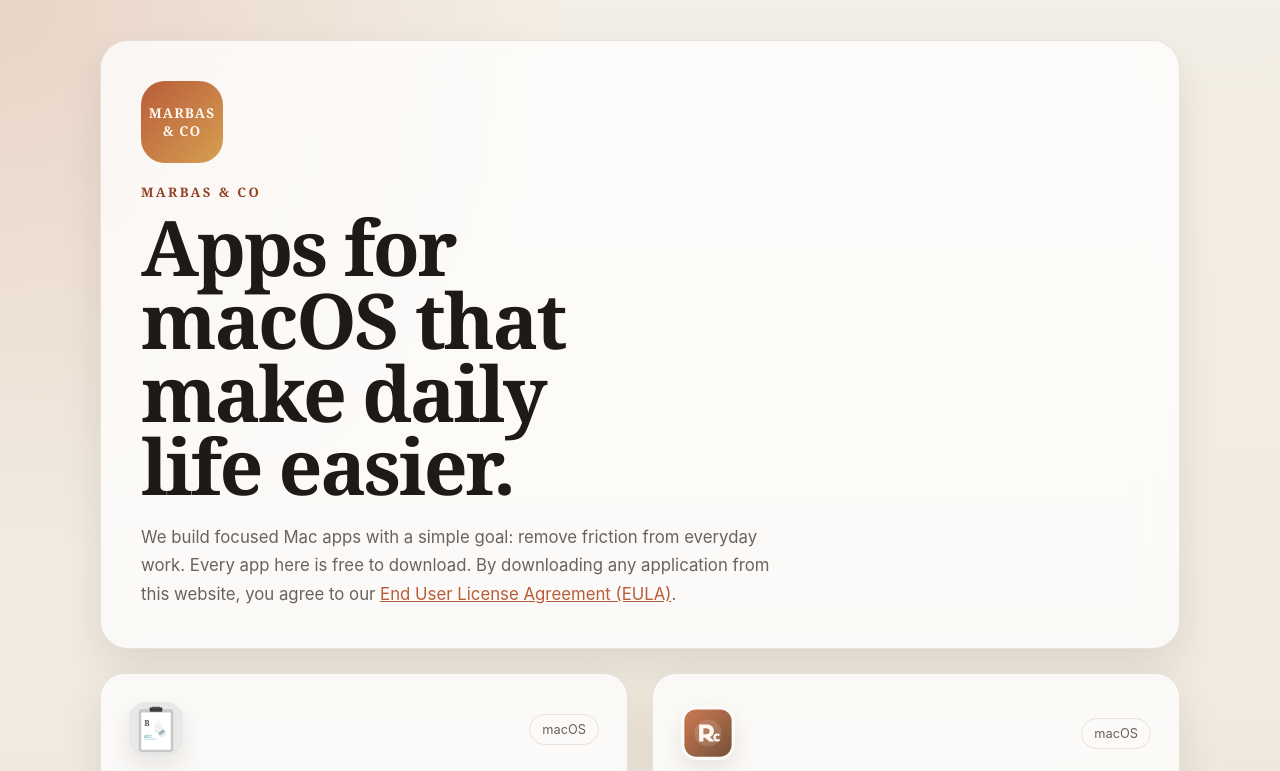
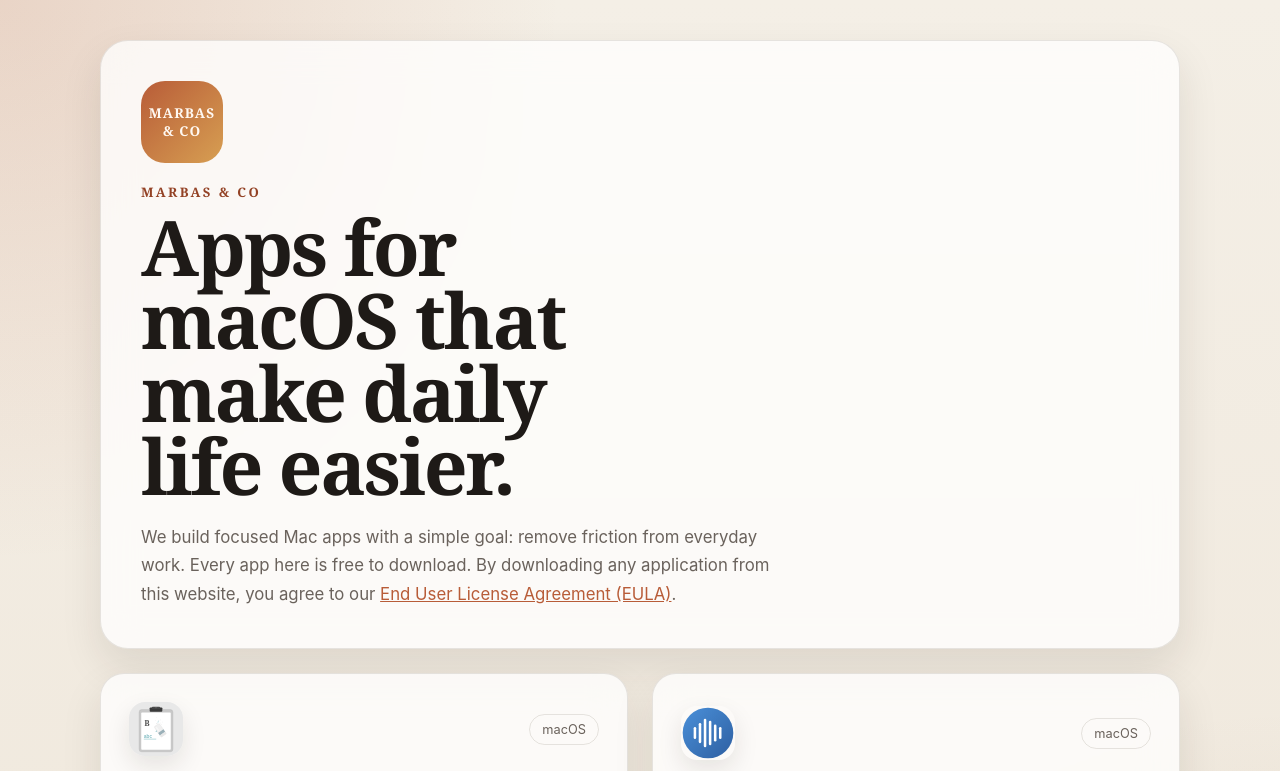
Before and after one commit to maber233/marbas-dist, a plain HTML site: page docs/index.html in a window 1280 px wide. Shown: the top 771 px of the page. Drawn offline with Linux system fonts and the light colour scheme.

Commit message:
Icon updates

```diff
--- a/docs/index.html
+++ b/docs/index.html
@@ -31,7 +31,7 @@
 
                 <a class="app-card" href="applications/recall/">
                     <div class="app-card-head">
-                        <img class="app-card-icon" src="src/recall-temp-icon.svg" alt="Recall logo">
+                        <img class="app-card-icon" src="src/recall-icon.svg" alt="Recall logo">
                         <span class="app-platform">macOS</span>
                     </div>
                     <h2>Recall — Meeting Intelligence for macOS</h2>
```
Also changed, not shown: docs/applications/recall/index.html (+1 -1 lines), docs/src/recall-icon.svg (added).
